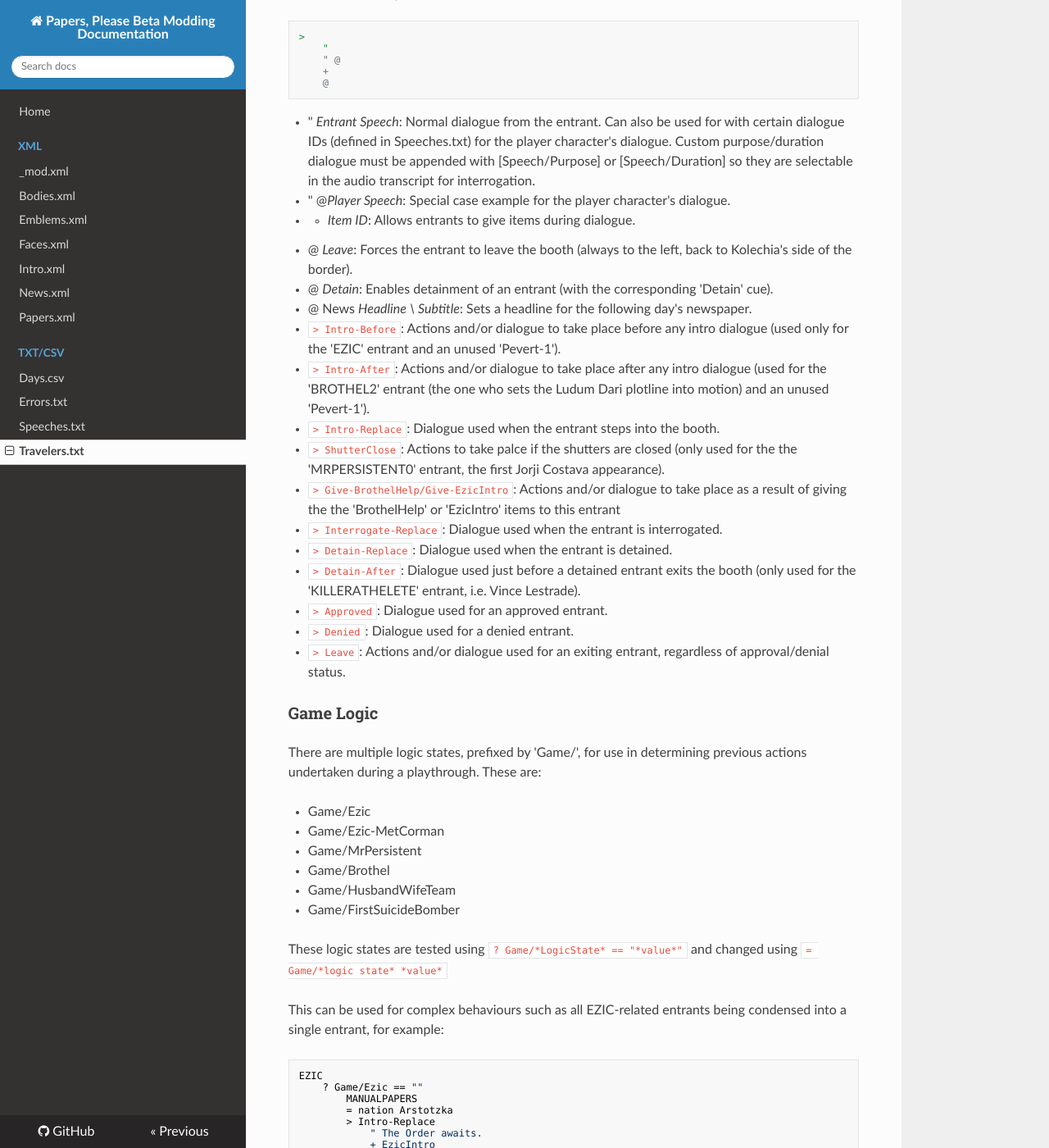
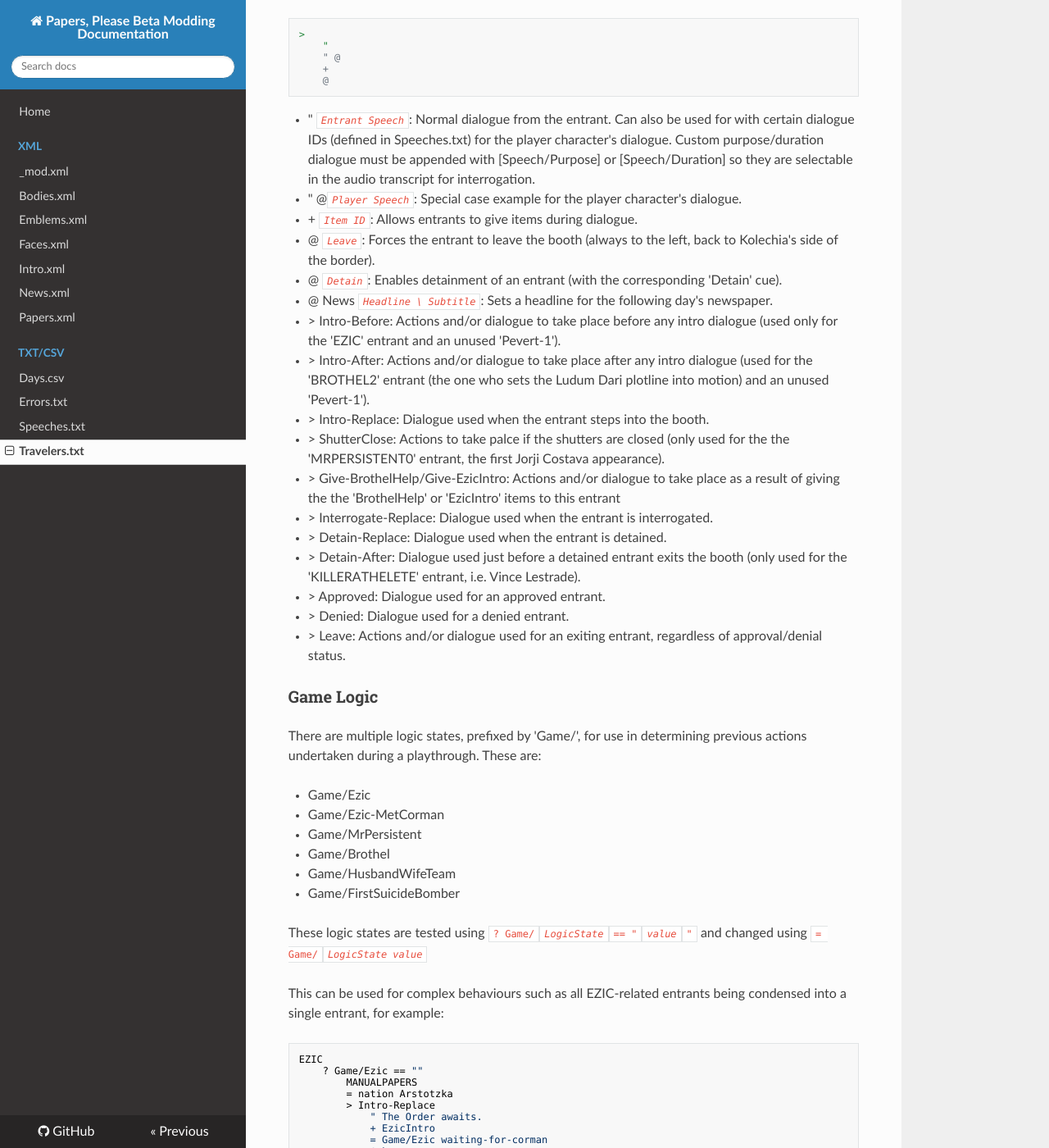
Before and after one commit to marinesciencedude/PapersPleaseModdingDoc, an MkDocs documentation site: the page built from docs/txt-csv/Travelers.md, in a window 1280 px wide and 1400 px high, scrolled down 1358 px. Shown: the whole window at 82% size. Built offline with MkDocs 1.6.1, drawn with Linux system fonts in a browser that asks for light colours; nearby versions of some CDN libraries; some of the changed text lies outside the part shown.

Commit message:
Adjusted parameter formatting for Travelers.md
Now using inline code that is italicised, also added inline code for variables and values in body text.
Added what Bulletin/News0 refers to

````diff
--- a/docs/txt-csv/Travelers.md
+++ b/docs/txt-csv/Travelers.md
@@ -28,22 +28,22 @@ RANOM_ENTRANT
 		x 2 <generic> <speech> <missing>
 ```
 
-* = nation *Arstotzka/Kolechia/Obristan/Republia/Antegria/Impor/UnitedFed*: Defines what nation (found in Facts.xml) the entrant is from.
-* = nation *Arstotzka:A Kolechia:B Obristan:C Republia:D Antegria:E Impor:F UnitedFed:G*: Used to randomise the entrant's nationality, notably for 'filler' entrants, where A,B,C,D,E,F are numbers used for weighting.
-* = name *FirstName-LastName*: Defines the name of the entrant. As seen with HUSBAND_WIFE_TEAM, the First Name (and possibly Last Name) can be omitted to allow randomisation.
-* = gender *M/F*: Defines the gender of the entrant.
-* = face *X-A-B-C-D-E*: Defines the look of an entrant, where X is M/F and A,B,C,D,E are numbers corresponding to the sprites in root\faces.
-* = purpose: Defines what should be on the 'Purpose' field for the Entry Permit. Correct values can be found in Facts.xml
-* = duration: Defines what should be on the 'Duration of Stay' field for the Entry Permit. Correct values can be found in Facts.xml
+* = nation _`Arstotzka_`/_`Kolechia`_/`_Obristan`_/_`Republia`_/_`Antegria`_/_`Impor`_/_`UnitedFed`_: Defines what nation (found in [Facts.xml](../xml/Facts.md)) the entrant is from.
+* = nation _`Arstotzka:A Kolechia:B Obristan:C Republia:D Antegria:E Impor:F UnitedFed:G`_: Used to randomise the entrant's nationality, notably for 'filler' entrants, where A,B,C,D,E,F are numbers used for weighting.
+* = name _`FirstName-LastName`_: Defines the name of the entrant. As seen with HUSBAND_WIFE_TEAM, the First Name (and possibly Last Name) can be omitted to allow randomisation.
+* = gender _`M`_/_`F`_: Defines the gender of the entrant.
+* = face _`X-A-B-C-D-E`_: Defines the look of an entrant, where X is M/F and A,B,C,D,E are numbers corresponding to the sprites in root\faces.
+* = purpose: Defines what should be on the 'Purpose' field for the Entry Permit. Correct values can be found in [Facts.xml](../xml/Facts.md)
+* = duration: Defines what should be on the 'Duration of Stay' field for the Entry Permit. Correct values can be found in [Facts.xml](../xml/Facts.md)
 * = job: Defines what should be on the 'Occupation' field for the Work Permit. Unused in Travelers.txt, though confirmed to be working.
-* = error *ErrorName*: Defines what errors (found in Errors.txt) will be present in an entrant's documentation.
+* = error _`ErrorName`_: Defines what errors (found in Errors.txt) will be present in an entrant's documentation.
 	* x 1 --
 	* x 2 <generic> <speech> <missing>
 		* Used for randomising whether the entrant will have an error or not.
-* INCLUDE *ENTRANT*: Includes all features of another entrant, for use when an entrant appears on multiple days (see MR_PERSISTENT)
+* INCLUDE _`ENTRANT`_: Includes all features of another entrant, for use when an entrant appears on multiple days (see MR_PERSISTENT)
 * MANUALPAPERS: Used for when an entrant is meant to have documents other than the typical for the day, e.g. none at all, Entry Ticket instead of Entry Permit etc.
-* + *Item ID*: Sets one item an entrant has.
-* = want *Item ID*: Indicates that an item can be given to an entrant.
+* \+ _`Item ID`_: Sets one item an entrant has.
+* = want _`Item ID`_: Indicates that an item can be given to an entrant.
 
 ### Custom Dialogue
 
@@ -55,23 +55,23 @@ RANOM_ENTRANT
 	@
 ```
 
-* " *Entrant Speech*: Normal dialogue from the entrant. Can also be used for with certain dialogue IDs (defined in Speeches.txt) for the player character's dialogue. Custom purpose/duration dialogue must be appended with [Speech/Purpose] or [Speech/Duration] so they are selectable in the audio transcript for interrogation.
-* " @*Player Speech*: Special case example for the player character's dialogue.
-* + *Item ID*: Allows entrants to give items during dialogue.
-* @ *Leave*: Forces the entrant to leave the booth (always to the left, back to Kolechia's side of the border).
-* @ *Detain*: Enables detainment of an entrant (with the corresponding 'Detain' cue).
-* @ News *Headline \ Subtitle*: Sets a headline for the following day's newspaper.
-* `> Intro-Before`: Actions and/or dialogue to take place before any intro dialogue (used only for the 'EZIC' entrant and an unused 'Pevert-1').
-* `> Intro-After`: Actions and/or dialogue to take place after any intro dialogue (used for the 'BROTHEL2' entrant (the one who sets the Ludum Dari plotline into motion) and an unused 'Pevert-1').
-* `> Intro-Replace`: Dialogue used when the entrant steps into the booth.
-* `> ShutterClose`: Actions to take palce if the shutters are closed (only used for the the 'MRPERSISTENT0' entrant, the first Jorji Costava appearance).
-* `> Give-BrothelHelp/Give-EzicIntro`: Actions and/or dialogue to take place as a result of giving the the 'BrothelHelp' or 'EzicIntro' items to this entrant
-* `> Interrogate-Replace`: Dialogue used when the entrant is interrogated.
-* `> Detain-Replace`: Dialogue used when the entrant is detained.
-* `> Detain-After`: Dialogue used just before a detained entrant exits the booth (only used for the 'KILLERATHELETE' entrant, i.e. Vince Lestrade).
-* `> Approved`: Dialogue used for an approved entrant.
-* `> Denied`: Dialogue used for a denied entrant.
-* `> Leave`: Actions and/or dialogue used for an exiting entrant, regardless of approval/denial status.
+* " _`Entrant Speech`_: Normal dialogue from the entrant. Can also be used for with certain dialogue IDs (defined in Speeches.txt) for the player character's dialogue. Custom purpose/duration dialogue must be appended with [Speech/Purpose] or [Speech/Duration] so they are selectable in the audio transcript for interrogation.
+* " @_`Player Speech`_: Special case example for the player character's dialogue.
+* \+ _`Item ID`_: Allows entrants to give items during dialogue.
+* @ _`Leave`_: Forces the entrant to leave the booth (always to the left, back to Kolechia's side of the border).
+* @ _`Detain`_: Enables detainment of an entrant (with the corresponding 'Detain' cue).
+* @ News _`Headline \ Subtitle`_: Sets a headline for the following day's newspaper.
+* \> Intro-Before: Actions and/or dialogue to take place before any intro dialogue (used only for the 'EZIC' entrant and an unused 'Pevert-1').
+* \> Intro-After: Actions and/or dialogue to take place after any intro dialogue (used for the 'BROTHEL2' entrant (the one who sets the Ludum Dari plotline into motion) and an unused 'Pevert-1').
+* \> Intro-Replace: Dialogue used when the entrant steps into the booth.
+* \> ShutterClose: Actions to take palce if the shutters are closed (only used for the the 'MRPERSISTENT0' entrant, the first Jorji Costava appearance).
+* \> Give-BrothelHelp/Give-EzicIntro: Actions and/or dialogue to take place as a result of giving the the 'BrothelHelp' or 'EzicIntro' items to this entrant
+* \> Interrogate-Replace: Dialogue used when the entrant is interrogated.
+* \> Detain-Replace: Dialogue used when the entrant is detained.
+* \> Detain-After: Dialogue used just before a detained entrant exits the booth (only used for the 'KILLERATHELETE' entrant, i.e. Vince Lestrade).
+* \> Approved: Dialogue used for an approved entrant.
+* \> Denied: Dialogue used for a denied entrant.
+* \> Leave: Actions and/or dialogue used for an exiting entrant, regardless of approval/denial status.
 
 ### Game Logic
 
@@ -84,7 +84,7 @@ There are multiple logic states, prefixed by 'Game/', for use in determining pre
 * Game/HusbandWifeTeam
 * Game/FirstSuicideBomber
 
-These logic states are tested using `? Game/*LogicState* == "*value*"` and changed using `= Game/*logic state* *value*`
+These logic states are tested using `? Game/`_`LogicState`_` == "`_`value`_`"` and changed using `= Game/`_`LogicState value`_
 
 This can be used for complex behaviours such as all EZIC-related entrants being condensed into a single entrant, for example:
 
@@ -118,7 +118,7 @@ EZIC
 		= nation Arstotzka
 ```
 
-All logic states are set to a blank "" by default. The first EZIC entrant provides the 'EzicIntro' item and sets Game/Ezic to 'waiting-for-corman'. As a result, the next EZIC entrant will be Corman Drex, who sets Game/Ezic-MetCorman to 'YES'. If the player neglects to give Corman Drex the 'EzicIntro' item, the next time he comes will result in him having different Intro dialogue. Giving Corman Drex the 'EzicIntro' item sets Game/Ezic to 'just-joined'. This results in the next EZIC entrant (if any) being a generic Arstotzkan.
+All logic states are set to a blank `""` by default. The first EZIC entrant provides the `EzicIntro` item and sets `Game/Ezic` to `waiting-for-corman`. As a result, the next EZIC entrant will be Corman Drex, who sets `Game/Ezic-MetCorman` to `YES`. If the player neglects to give Corman Drex the `EzicIntro` item, the next time he comes will result in him having different Intro dialogue. Giving Corman Drex the `EzicIntro` item sets `Game/Ezic` to `just-joined`. This results in the next EZIC entrant (if any) being a generic Arstotzkan.
 
 Another example is Jorji Costava, who ceases to keep coming (or rather becomes a generic entrant) if you approve him for entry at any point before his final appearance:
 
@@ -174,9 +174,9 @@ HUSBAND_WIFE_TEAM
 			@ Leave
 ```
 
-As usual, by default Game/HusbandWifeTeam is set to the blank "". Regardless of the player's choice, the entrant is set to be female the next time it enters the booth. If the Husband is approved, the Wife will enter and allow the usual approval/denial. If the Husband is denied, the Wife will e with a different Intro dialogue and promptly leave the booth.
+As usual, by default `Game/HusbandWifeTeam` is set to the blank `""`. Regardless of the player's choice, the entrant is set to be female the next time it enters the booth. If the Husband is approved, the Wife will enter and allow the usual approval/denial. If the Husband is denied, the Wife will e with a different Intro dialogue and promptly leave the booth.
 
- Finally, the 'BROTHEL3' (Dari Ludum) and 'KILLER ATHLETE' (Vince Lestrade) entrants show how to make information on an item selectable for interrogation:
+ Finally, the `BROTHEL3` (Dari Ludum) and `KILLER ATHLETE` (Vince Lestrade) entrants show how to make information on an item selectable for interrogation:
 
  ```
  BROTHEL3
````
Also changed, not shown: other parts of docs/txt-csv/Travelers.md (+3 -0 lines).
